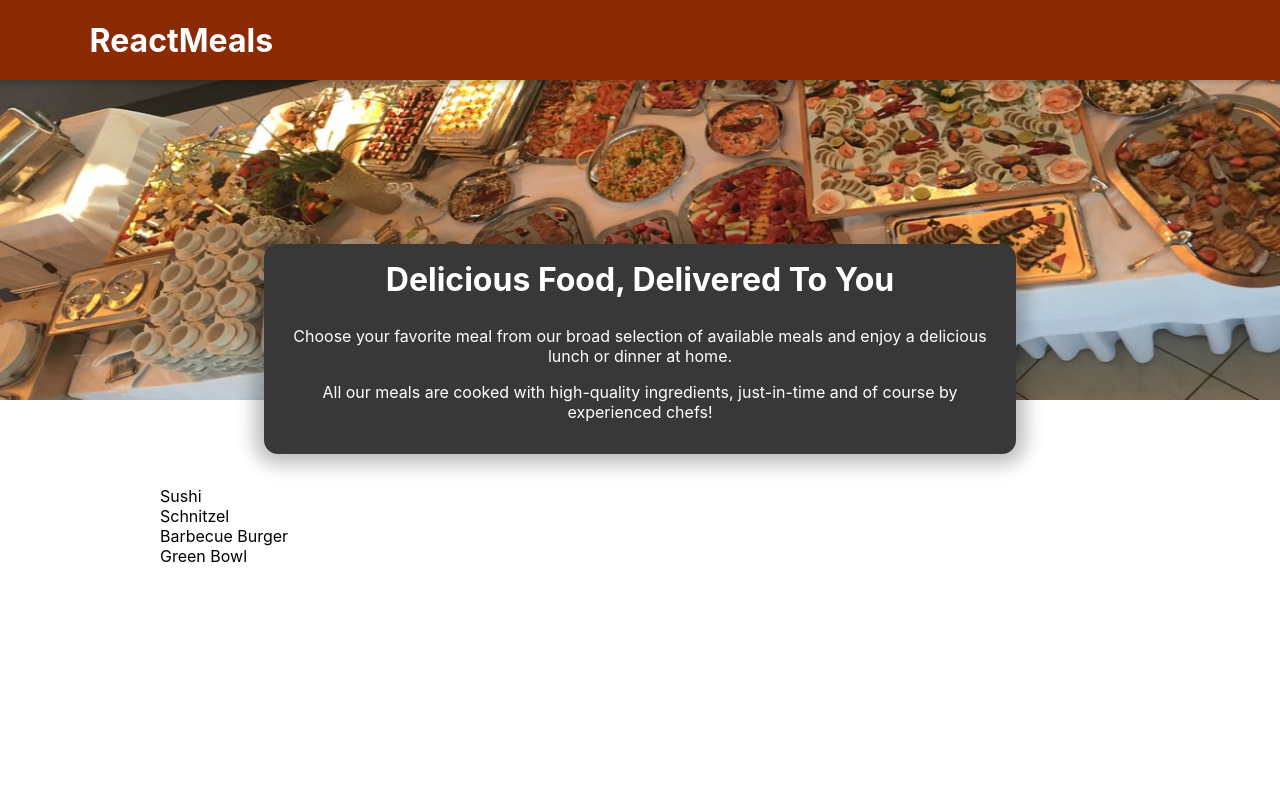
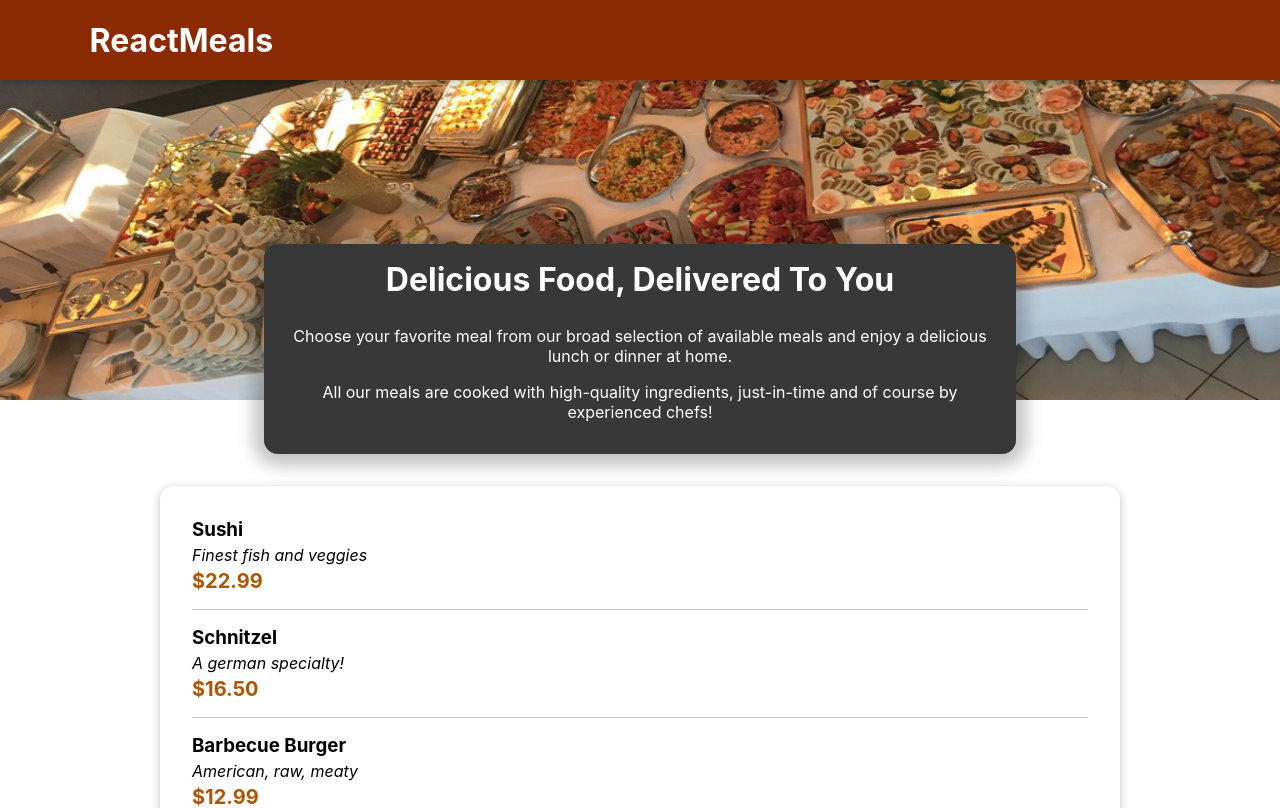
Before and after one commit to erffon/food-ordering-app-in-react, a React (Create React App) app: page / in a window 1280 px wide. Shown: the top 808 px of the page. Built offline with nearby package versions, Linux system fonts and the light colour scheme.

Commit message:
meals list added

```diff
--- a/src/components/layout/Header.js
+++ b/src/components/layout/Header.js
@@ -1,4 +1,4 @@
-import react, { Fragment } from "react";
+import { Fragment } from "react";
 import mealsImage from "../../assets/meals.jpg";
 import classes from "./Header.module.css";
 import HeaderCartButton from "./HeaderCartButton";
--- a/src/components/meals/AvailableMeals.js
+++ b/src/components/meals/AvailableMeals.js
@@ -1,4 +1,7 @@
 import classes from "./AvailableMeals.module.css";
+import Card from "../ui/Card";
+import MealItem from "./mealItem/MealItem";
+
 
 const DUMMY_MEALS = [
   {
@@ -29,11 +32,13 @@
 
 const AvailableMeals = () => {
   const mealsList = DUMMY_MEALS.map((meal) => {
-    return <li>{meal.name}</li>;
+    return <MealItem key={meal.id} description={meal.description} name={meal.name} price={meal.price}/>;
   });
   return (
     <section className={classes.meals}>
-      <ul>{mealsList}</ul>
+        <Card>
+         <ul>{mealsList}</ul>
+        </Card>
     </section>
   );
 };
--- /dev/null
+++ b/src/components/meals/mealItem/MealItem.js
@@ -0,0 +1,17 @@
+import classes from "./MealItem.module.css";
+
+const MealItem = props=>{
+    const price = `$${props.price.toFixed(2)}`;
+
+     return(
+     <li className={classes.meal}>
+        <div>
+            <h3>{props.name}</h3>
+            <div className={classes.description}>{props.description}</div>
+            <div className={classes.price}>{price}</div>
+        </div>
+        <div></div>
+     </li>
+    );
+};
+export default MealItem;
--- /dev/null
+++ b/src/components/meals/mealItem/MealItem.module.css
@@ -0,0 +1,22 @@
+.meal {
+    display: flex;
+    justify-content: space-between;
+    margin: 1rem;
+    padding-bottom: 1rem;
+    border-bottom: 1px solid #ccc;
+  }
+
+  .meal h3 {
+    margin: 0 0 0.25rem 0;
+  }
+
+  .description {
+    font-style: italic;
+  }
+
+  .price {
+    margin-top: 0.25rem;
+    font-weight: bold;
+    color: #ad5502;
+    font-size: 1.25rem;
+  }
--- /dev/null
+++ b/src/components/ui/Card.js
@@ -0,0 +1,6 @@
+import classes from "./Card.module.css";
+
+const Card = (props) => {
+  return <div className={classes.card}>{props.children}</div>;
+};
+export default Card;
--- /dev/null
+++ b/src/components/ui/Card.module.css
@@ -0,0 +1,6 @@
+.card {
+    padding: 1rem;
+    box-shadow: 0 2px 8px rgba(0, 0, 0, 0.25);
+    border-radius: 14px;
+    background-color: white;
+  }
```
Also changed, not shown: 1 other file (tests, documents, lock files or other folders).
